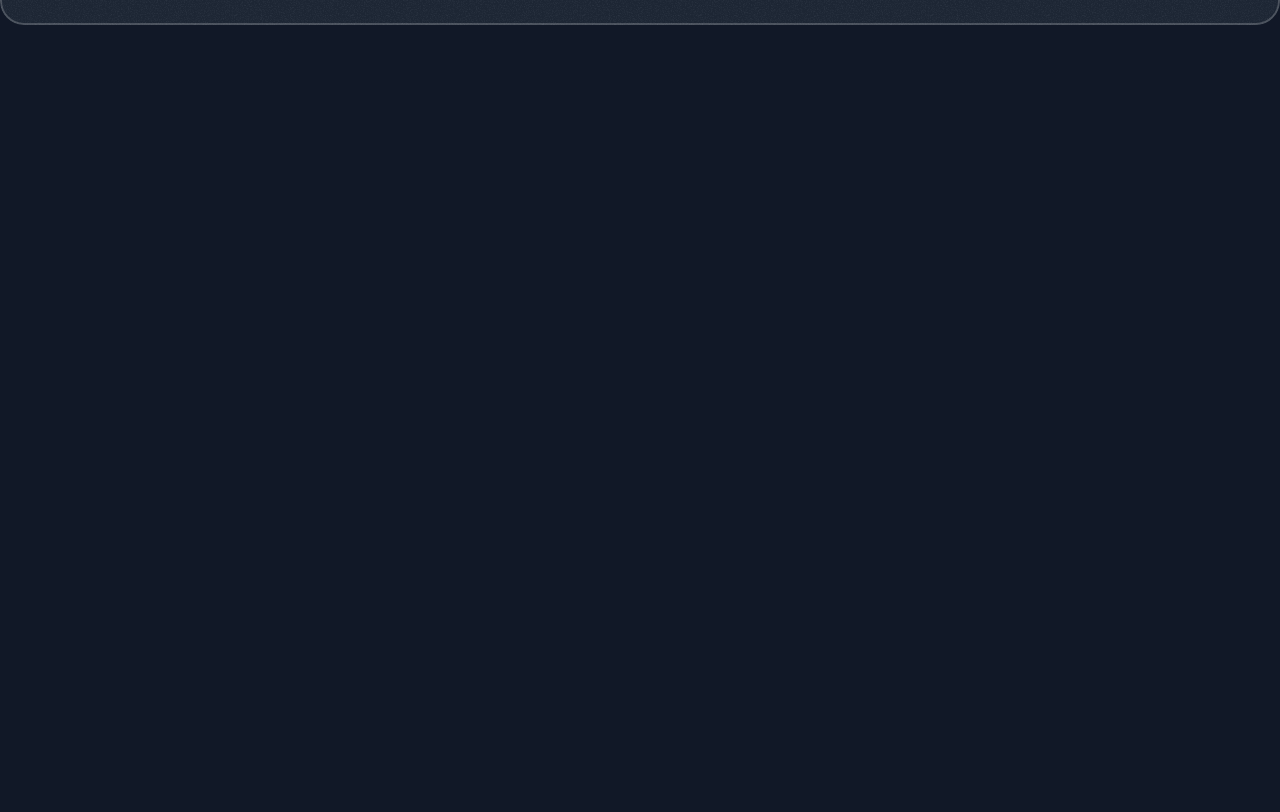
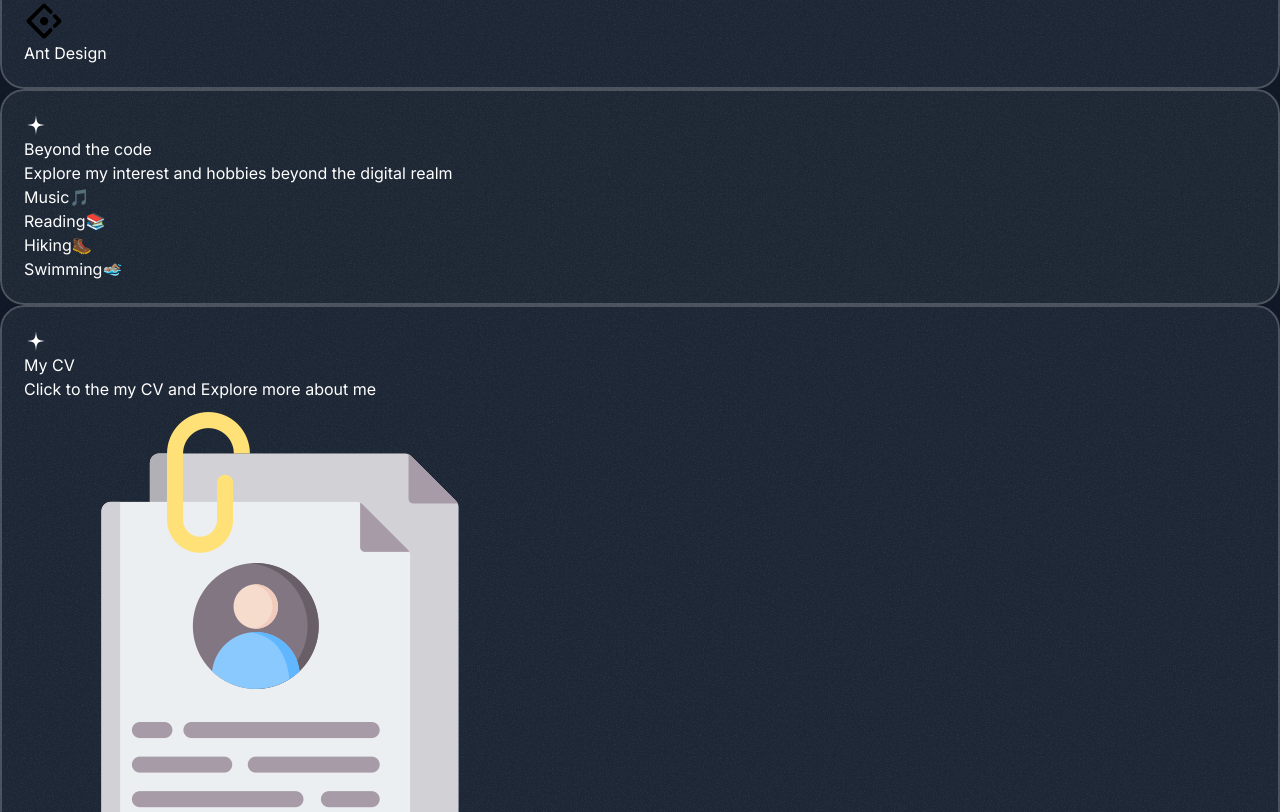
Before and after one commit to eziz-tajiev/Portfolio, a Next.js app: page / in a window 1280 px wide. Shown: the part 4828-5640 px from the top of the page. Before the commit the page ends 5237 px from the top, so only its background shows below. Built offline with nearby package versions, Linux system fonts and the light colour scheme; a web font is replaced by a local one.

Commit message:
prepared html and added all needed content in about section and time to style them

```diff
--- a/src/sections/About.tsx
+++ b/src/sections/About.tsx
@@ -13,7 +13,10 @@ import TailwindIcon from "@/assets/icons/tailwindcss.svg"
 import TsIcon from "@/assets/icons/typescript.svg"
 import NextJsIcon from "@/assets/icons/nextjs.svg"
 import ReduxIcon from "@/assets/icons/redux.svg"
+import AntDesign from "@/assets/icons/ant-design.svg"
 import { TechIcon } from "@/components/TechIcon";
+import myCv from "@/assets/images/myCv.png"
+import { title } from "process";
 
 
 const toolboxItems1 = [
@@ -36,6 +39,10 @@ const toolboxItems1 = [
   {
     title: "GitHub",
     iconType: GihubIcon,
+  },
+  {
+    title: "Ant Design",
+    iconType: AntDesign,
   },
 ]
 
@@ -62,6 +69,26 @@ const toolboxItems2 = [
   },
 ]
 
+const hobbies = [
+  {
+    title: "Music",
+    emoji: '🎵'
+  },
+  {
+    title: "Reading",
+    emoji: '📚'
+  },
+  {
+    title: "Hiking",
+    emoji: '🥾'
+  },
+  {
+    title: "Swimming",
+    emoji: '🏊🏽‍♂️'
+  },
+
+]
+
 export const AboutSection = () => {
   return (
     <div className="pb-96">
@@ -78,6 +105,7 @@ export const AboutSection = () => {
             </div>
             <Image src={myPhoto} alt="My Photo" />
           </Card>
+
           <Card>
             <div>
               <StarIcon />
@@ -93,6 +121,32 @@ export const AboutSection = () => {
               ))}
             </div>
           </Card>
+
+          <Card>
+            <div>
+              <StarIcon />
+              <h3>Beyond the code</h3>
+              <p>Explore my interest and hobbies beyond the digital realm</p>
+            </div>
+            <div>
+              {hobbies.map(hobby=>(
+                <div key={hobby.title}>
+                  <span>{hobby.title}</span>
+                  <span>{hobby.emoji}</span>
+                </div>
+              ))}
+            </div>
+          </Card>
+
+          <Card>
+            <div>
+              <StarIcon />
+              <h3>My CV</h3>
+              <p>Click to the my CV and Explore more about me</p>
+            </div>
+            <Image src={myCv} alt="My CV" />
+          </Card>
+
         </div>
     </div>
   );
--- a/src/sections/Quotes.tsx
+++ b/src/sections/Quotes.tsx
@@ -10,7 +10,7 @@ import {Card} from "@/components/Card"
 
 const quotes = [
   {
-    name: "Pedro Pasclal",
+    name: "Pedro Pascal",
     position: "Actor",
     text: "The best way to predict your future is to create it.",
     avatar: memojiAvatar1,
```
Also changed, not shown: src/assets/icons/ant-design.svg (added), src/assets/images/myCv.png (added).
